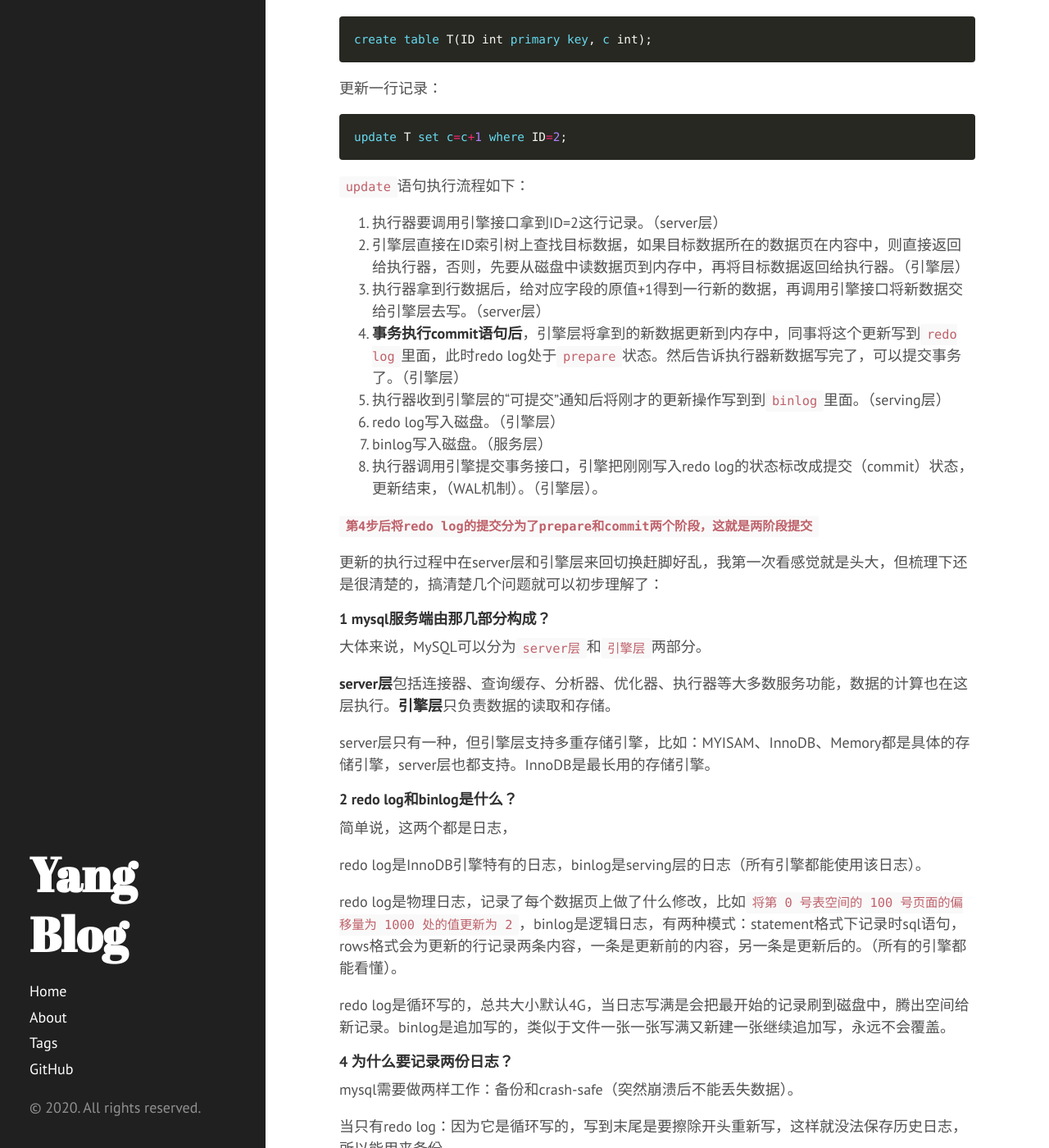
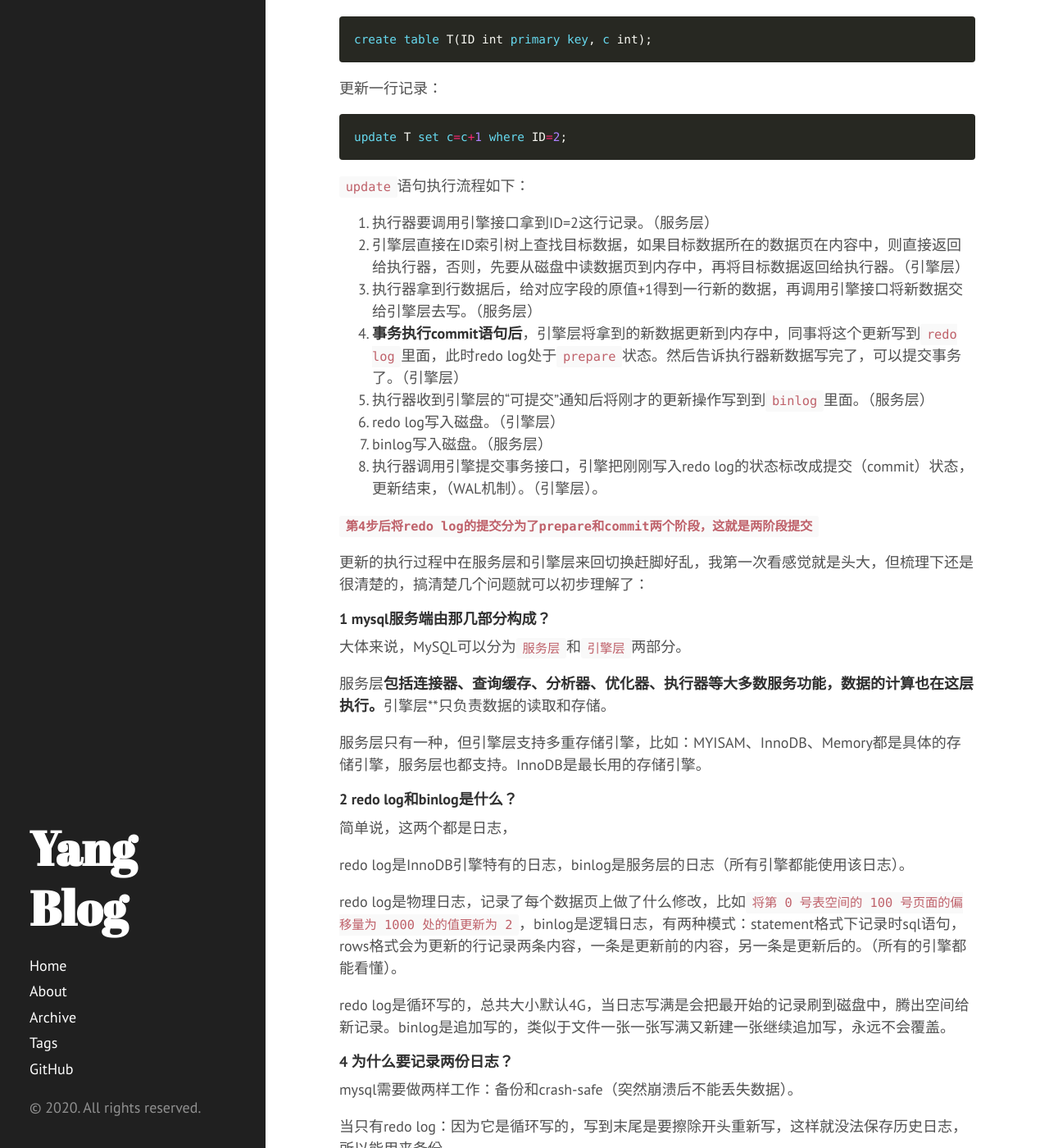
Before and after one commit to diego1109/diego1109.github.io, a Jekyll site: the page built from _posts/2020-02-21-mysql-redolog-and-binglog.md, in a window 1280 px wide and 1400 px high, scrolled down 1277 px. Shown: the whole window at 82% size. Built offline with Jekyll 4.4.1, drawn with Linux system fonts in a browser that asks for light colours; nearby versions of some CDN libraries; comment, search, counter and statistics services are not loaded; some of the changed text lies outside the part shown.

Commit message:
blog: update relog and binlog

```diff
--- a/_posts/2020-02-21-mysql-redolog-and-binglog.md
+++ b/_posts/2020-02-21-mysql-redolog-and-binglog.md
@@ -1,6 +1,6 @@
 ---
 layout: post
-title: mysql redo log和 binlog
+title: mysql redo log和binlog
 date: 2020-02-21
 categories: 学习笔记
 tags: mysql
@@ -37,32 +37,32 @@ update T set c=c+1 where ID=2;
 
 `update`语句执行流程如下：
 
-1. 执行器要调用引擎接口拿到ID=2这行记录。（server层）
+1. 执行器要调用引擎接口拿到ID=2这行记录。（服务层）
 2. 引擎层直接在ID索引树上查找目标数据，如果目标数据所在的数据页在内容中，则直接返回给执行器，否则，先要从磁盘中读数据页到内存中，再将目标数据返回给执行器。（引擎层）
-3. 执行器拿到行数据后，给对应字段的原值+1得到一行新的数据，再调用引擎接口将新数据交给引擎层去写。（server层）
+3. 执行器拿到行数据后，给对应字段的原值+1得到一行新的数据，再调用引擎接口将新数据交给引擎层去写。（服务层）
 4. **事务执行commit语句后**，引擎层将拿到的新数据更新到内存中，同事将这个更新写到`redo log`里面，此时redo log处于`prepare`状态。然后告诉执行器新数据写完了，可以提交事务了。（引擎层）
-5. 执行器收到引擎层的“可提交”通知后将刚才的更新操作写到到`binlog`里面。（serving层）
+5. 执行器收到引擎层的“可提交”通知后将刚才的更新操作写到到`binlog`里面。（服务层）
 6. redo log写入磁盘。（引擎层）
 7. binlog写入磁盘。（服务层）
 8. 执行器调用引擎提交事务接口，引擎把刚刚写入redo log的状态标改成提交（commit）状态，更新结束，（WAL机制）。（引擎层）。
 
 **`第4步后将redo log的提交分为了prepare和commit两个阶段，这就是两阶段提交`**
 
-更新的执行过程中在server层和引擎层来回切换赶脚好乱，我第一次看感觉就是头大，但梳理下还是很清楚的，搞清楚几个问题就可以初步理解了：
+更新的执行过程中在服务层和引擎层来回切换赶脚好乱，我第一次看感觉就是头大，但梳理下还是很清楚的，搞清楚几个问题就可以初步理解了：
 
 #### 1 mysql服务端由那几部分构成？
 
-大体来说，MySQL可以分为`server层`和`引擎层`两部分。
+大体来说，MySQL可以分为`服务层`和`引擎层`两部分。
 
-**server层**包括连接器、查询缓存、分析器、优化器、执行器等大多数服务功能，数据的计算也在这层执行。**引擎层**只负责数据的读取和存储。
+服务层**包括连接器、查询缓存、分析器、优化器、执行器等大多数服务功能，数据的计算也在这层执行。**引擎层**只负责数据的读取和存储。
 
-server层只有一种，但引擎层支持多重存储引擎，比如：MYISAM、InnoDB、Memory都是具体的存储引擎，server层也都支持。InnoDB是最长用的存储引擎。
+服务层只有一种，但引擎层支持多重存储引擎，比如：MYISAM、InnoDB、Memory都是具体的存储引擎，服务层也都支持。InnoDB是最长用的存储引擎。
 
 #### 2 redo log和binlog是什么？
 
 简单说，这两个都是日志，
 
-redo log是InnoDB引擎特有的日志，binlog是serving层的日志（所有引擎都能使用该日志）。
+redo log是InnoDB引擎特有的日志，binlog是服务层的日志（所有引擎都能使用该日志）。
 
 redo log是物理日志，记录了每个数据页上做了什么修改，比如`将第 0 号表空间的 100 号页面的偏移量为 1000 处的值更新为 2`，binlog是逻辑日志，有两种模式：statement格式下记录时sql语句，rows格式会为更新的行记录两条内容，一条是更新前的内容，另一条是更新后的。（所有的引擎都能看懂）。
 
```
Also changed, not shown: archive.html (+20 -1 lines).
